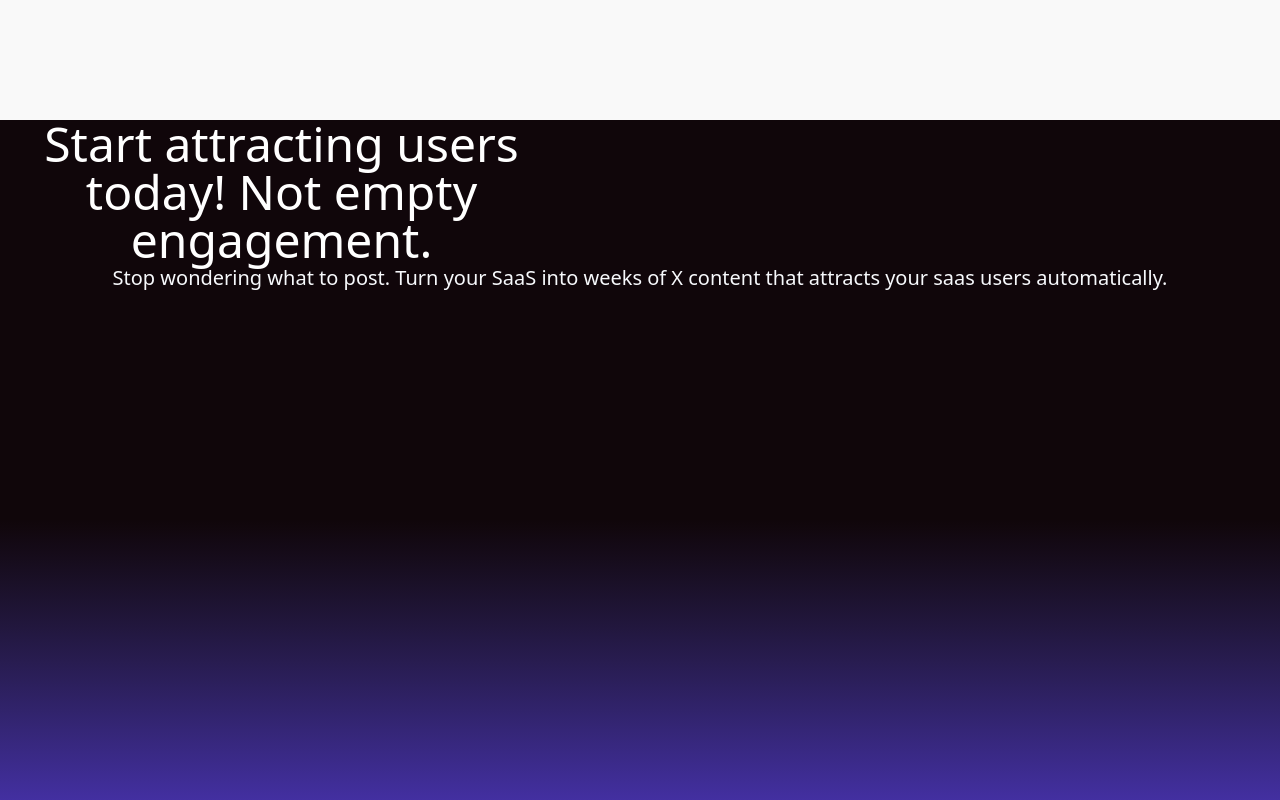
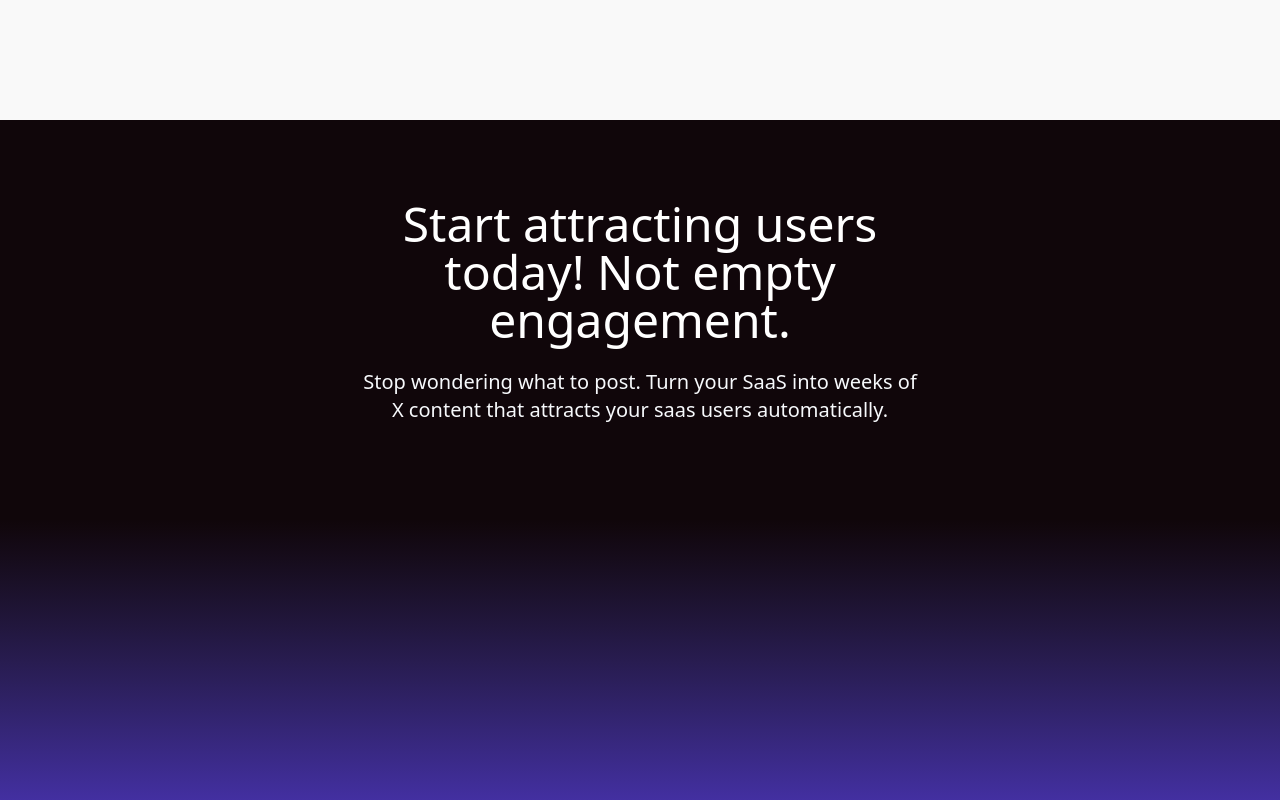
Before and after one commit to Jahswill-web-dev/BlogO-fullstack, a Next.js app: page / in a window 1280 px wide. Shown: the part 1480-2280 px from the top of the page. Built offline with nearby package versions, Linux system fonts and the light colour scheme.

Commit message:
working on cta section

```diff
--- a/src/components/landingPage/landingPage.tsx
+++ b/src/components/landingPage/landingPage.tsx
@@ -30,10 +30,11 @@
 
             </div>
             {/* Final CTA section */}
-            <div className="h-screen bg-linear-to-b from-[#10060A] via-[#10060A] to-[#5C3FED]">
-                <div className="max-w-7xl mx-auto text-center">
-                    <h2 className="text-5xl text-white max-w-[563px]">Start attracting users today! Not empty engagement. </h2>
-                    <p className="text-[#F7F9FC] text-xl">
+            <div className="h-screen bg-linear-to-b from-[#10060A] via-[#10060A] to-[#5C3FED]
+            pt-20">
+                <div className="max-w-7xl mx-auto text-center flex flex-col gap-6">
+                    <h2 className="text-5xl text-white max-w-[563px] mx-auto">Start attracting users today! Not empty engagement. </h2>
+                    <p className="text-[#F7F9FC] text-xl max-w-[563px] mx-auto">
                         Stop wondering what to post.
                         Turn your SaaS into weeks of X content that attracts your saas users automatically.
                     </p>
```
